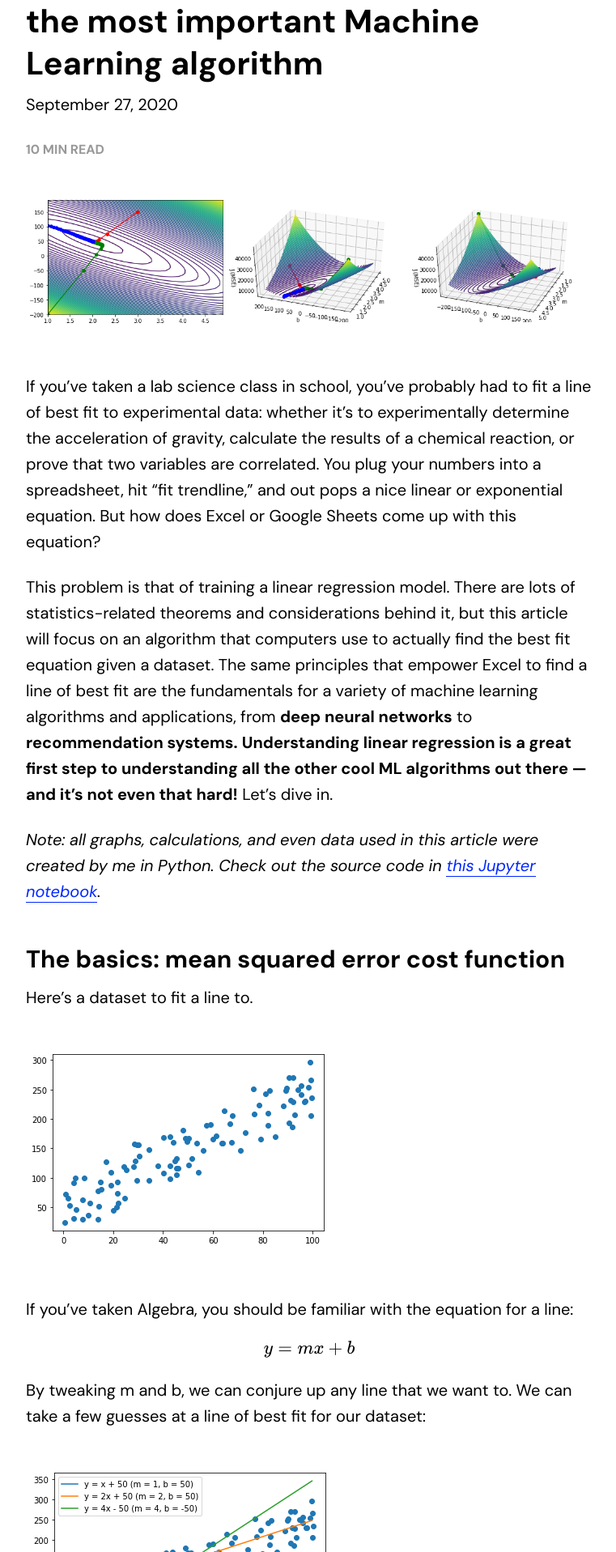
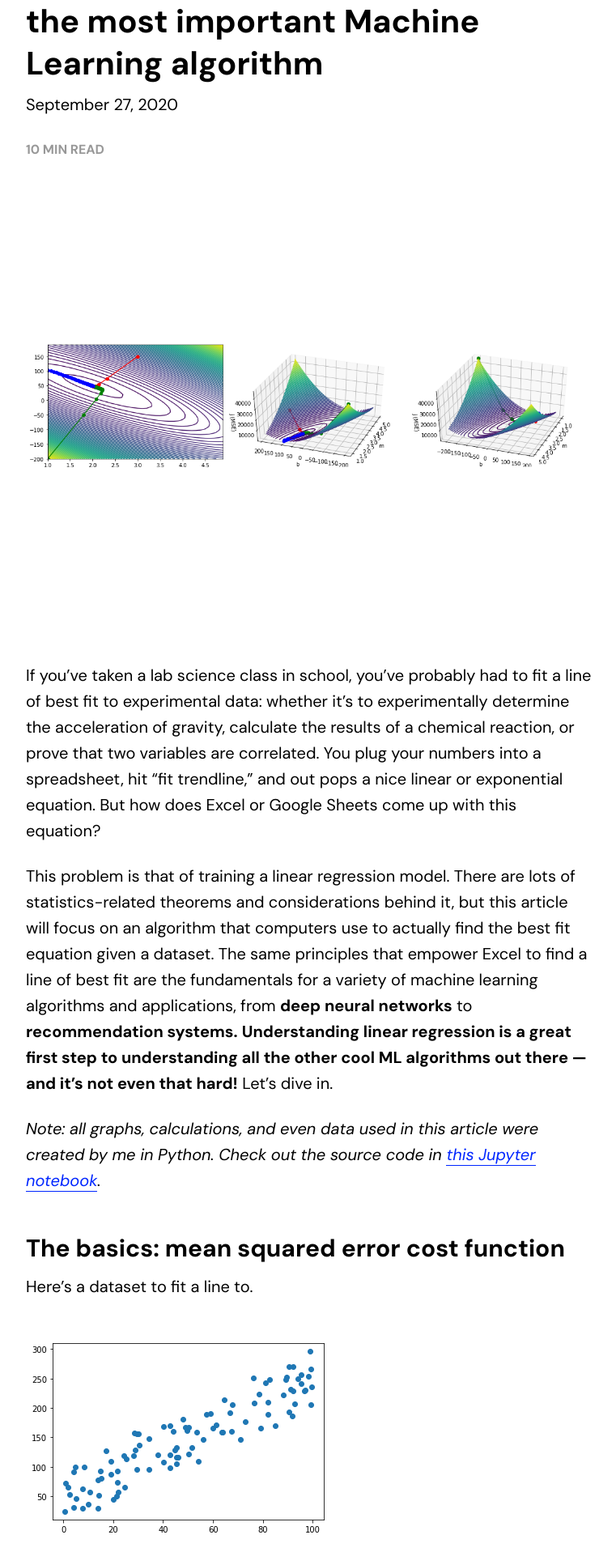
Before and after one commit to wwsalmon/portfolio, a Jekyll site: the page built from _posts/2020-09-27-how-excel-calculates-trendlines-and-how-you-can-too-an-introduction-to-gradient-descent-the-most-important-machine-learning-algorithm.md, in a window 1280 px wide. Shown: the part 470-2387 px from the top of the page at 81% size, without its empty margins (258-1019 px from the left). Built offline with Jekyll 4.4.1, drawn with Linux system fonts in a browser that asks for light colours; some web fonts are replaced; formulas are drawn with MathJax 3; a script that is not in the unit is left out.

Commit message:
update gd cover

```diff
--- a/_posts/2020-09-27-how-excel-calculates-trendlines-and-how-you-can-too-an-introduction-to-gradient-descent-the-most-important-machine-learning-algorithm.md
+++ b/_posts/2020-09-27-how-excel-calculates-trendlines-and-how-you-can-too-an-introduction-to-gradient-descent-the-most-important-machine-learning-algorithm.md
@@ -4,7 +4,7 @@ title: 'How Excel calculates trendlines, and how you can too: an introduction to
 layout: post
 ---
 
-![]({{ site.baseurl }}/img/blog/2020-09/Untitled%2012.png)
+![]({{ site.baseurl }}/img/blog/2020-09/gd-cover.png)
 
 If you've taken a lab science class in school, you've probably had to fit a line of best fit to experimental data: whether it's to experimentally determine the acceleration of gravity, calculate the results of a chemical reaction, or prove that two variables are correlated. You plug your numbers into a spreadsheet, hit "fit trendline," and out pops a nice linear or exponential equation. But how does Excel or Google Sheets come up with this equation?
 
```
Also changed, not shown: img/blog/2020-09/gd-cover.png (added).
